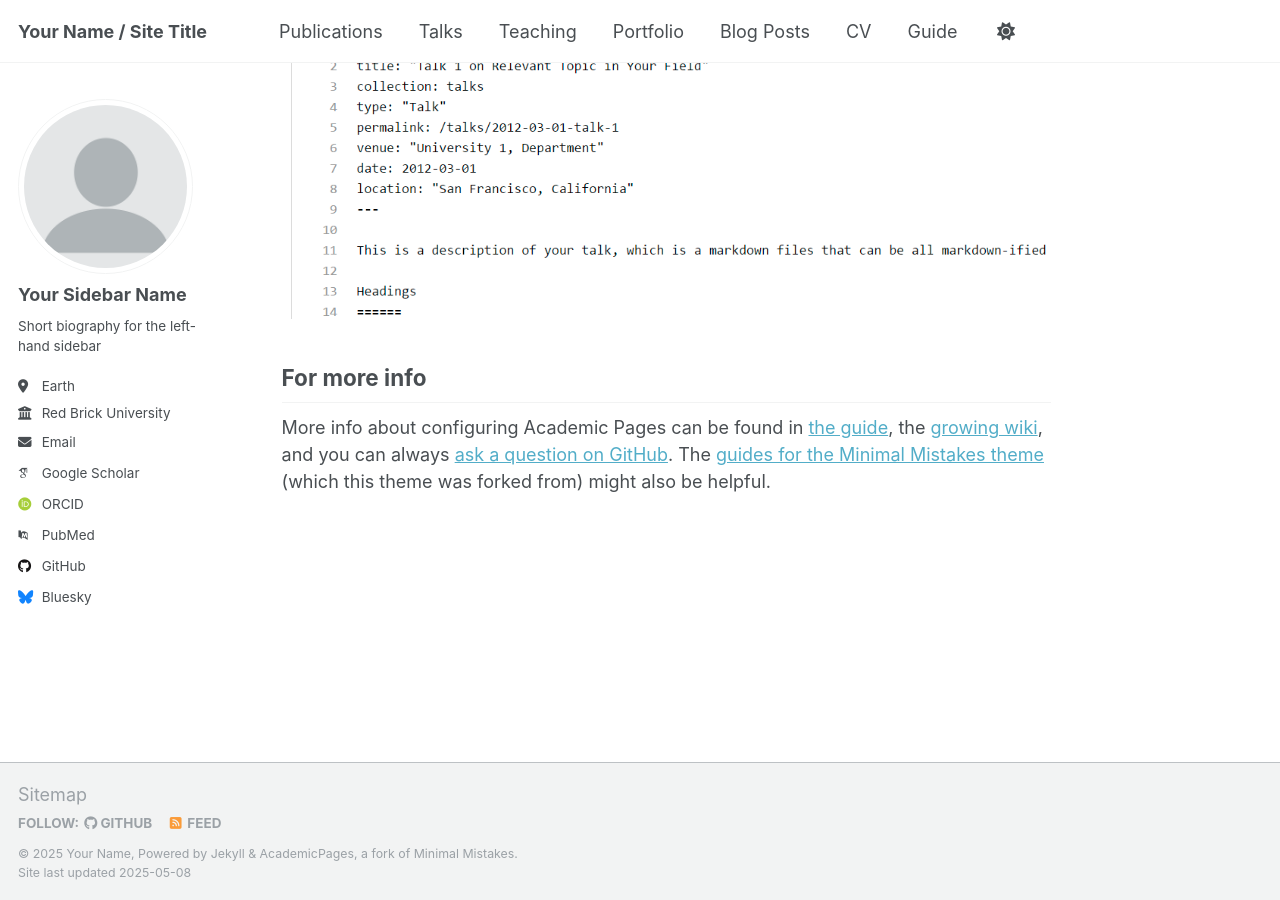
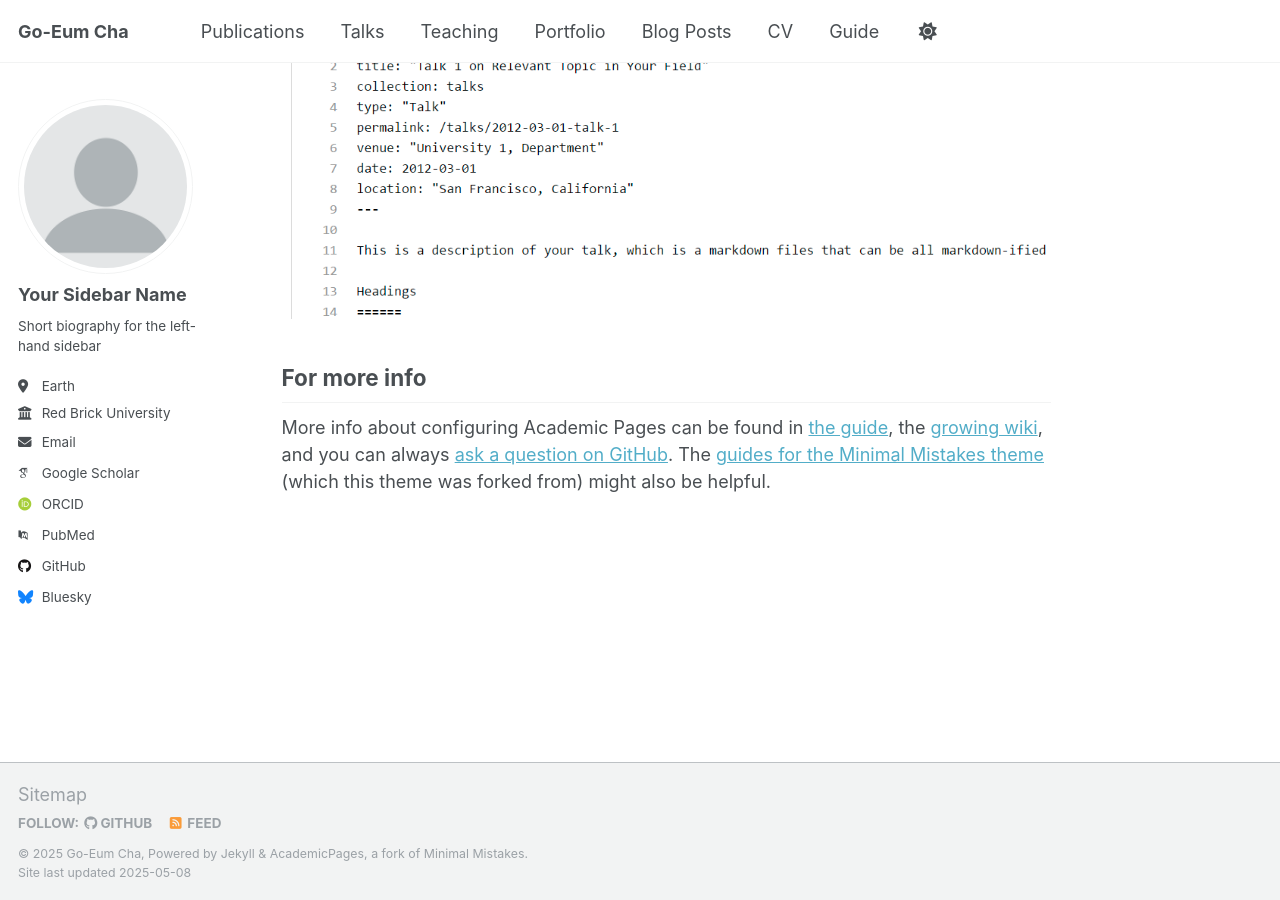
Before and after one commit to chagom/chagom.github.io, a Jekyll site: the page built from _pages/about.md, in a window 1280 px wide and 900 px high, scrolled down 2636 px. Built offline with Jekyll 4.4.1, drawn with Linux system fonts in a browser that asks for light colours; some web fonts are replaced.

Commit message:
Update _config.yml

```diff
--- a/_config.yml
+++ b/_config.yml
@@ -9,13 +9,13 @@
 # Basic Site Settings
 locale                   : "en-US"
 site_theme               : "default"
-title                    : "Your Name / Site Title"
-title_separator          : "-"
-name                     : &name "Your Name"
+title                    : "Go-Eum Cha"
+title_separator          : "|"
+name                     : &name "Go-Eum Cha"
 description              : &description "personal description"
-url                      : https://academicpages.github.io # the base hostname & protocol for your site e.g. "https://[your GitHub username].github.io" or if you already have some other page hosted on Github then use "https://[your GitHub username].github.io/[Your Repo Name]"
+url                      : https://chagom.github.io # the base hostname & protocol for your site e.g. "https://[your GitHub username].github.io" or if you already have some other page hosted on Github then use "https://[your GitHub username].github.io/[Your Repo Name]"
 baseurl                  : "" # the subpath of your site, e.g. "/blog"
-repository               : "academicpages/academicpages.github.io"
+repository               : "chagom/chagom.github.io"
 
 # Site Author - The following control what appear as part of the author content on the side bar.
 #               If a field is blank the icon and link will not appear, otherwise it will be shown.
```
